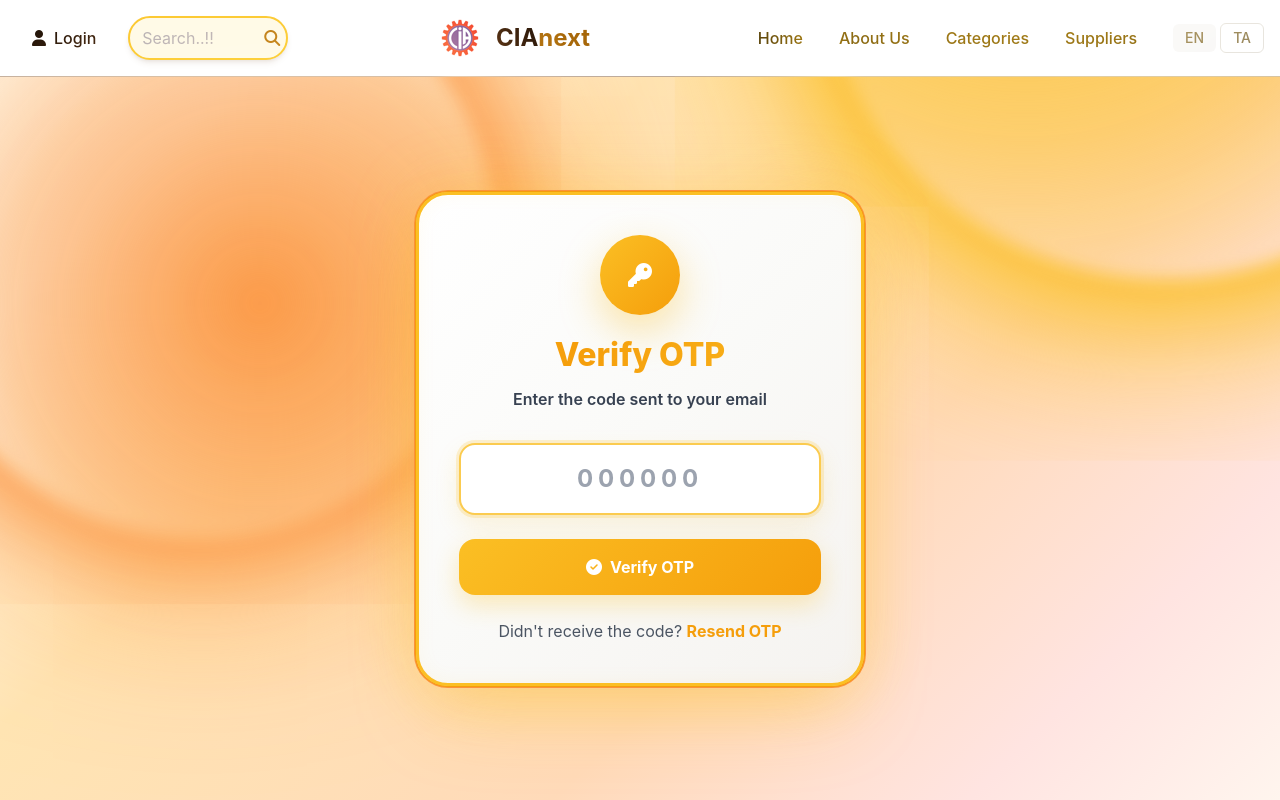
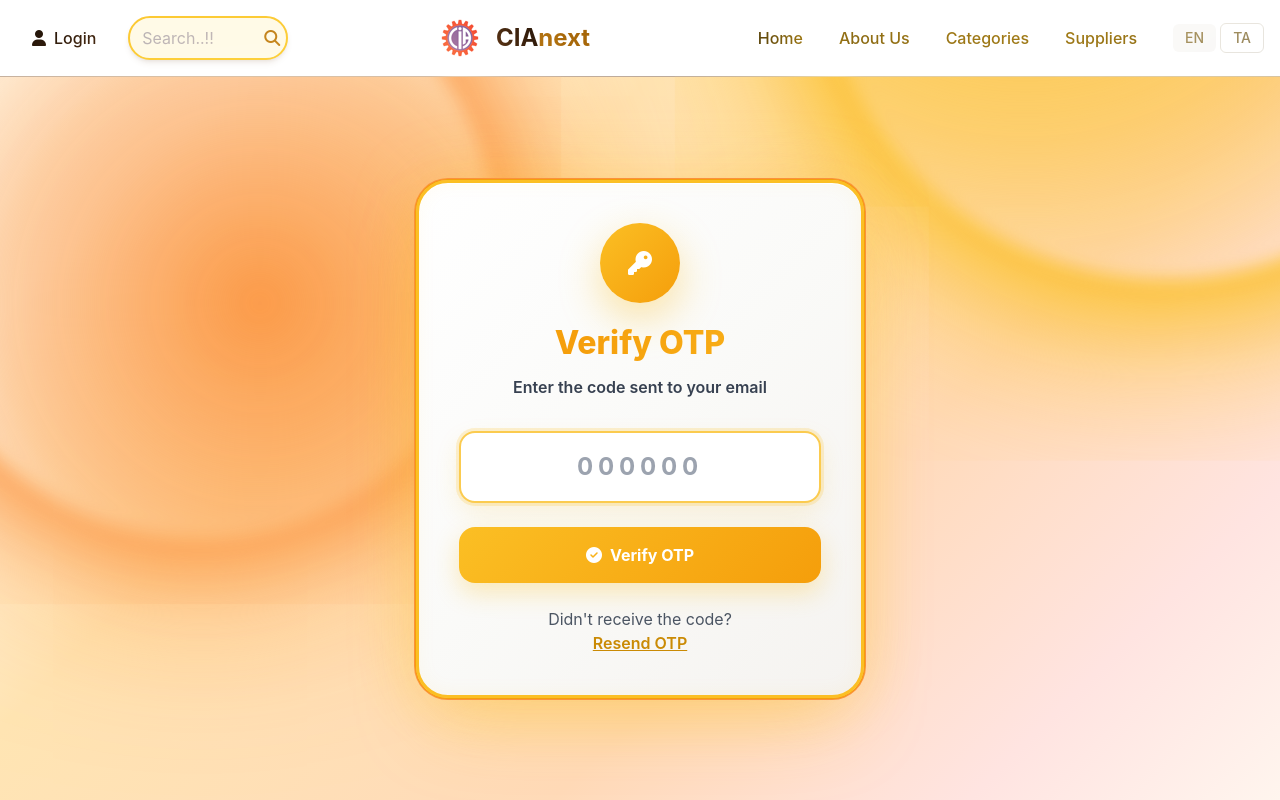
Before and after one commit to techspire01/ciadev, a Django app: page /verify-otp/ in a window 1280 px wide. Run offline with Django 5.2, Linux system fonts and the light colour scheme; some libraries are stand-ins or nearby versions.

Commit message:
Fix OTP verification forms: add missing hidden email/user_id fields and convert resend link to POST form

```diff
--- a/app/templates/verify_edit_otp.html
+++ b/app/templates/verify_edit_otp.html
@@ -389,6 +389,9 @@
             <form method="POST" class="space-y-6">
                 {% csrf_token %}
 
+                <!-- Hidden user ID field for session persistence -->
+                <input type="hidden" name="user_id" value="{{ user.id }}">
+
                 <div class="input-group">
                     <input
                         type="text"
--- a/app/templates/verify_otp.html
+++ b/app/templates/verify_otp.html
@@ -390,6 +390,9 @@
             <form method="POST" class="space-y-6">
                 {% csrf_token %}
 
+                <!-- Hidden email field -->
+                <input type="hidden" name="email" value="{{ email }}">
+
                 <div class="input-group">
                     <input
                         type="text"
@@ -411,7 +414,11 @@
             <div class="resend-link">
                 <p class="text-gray-600">
                     Didn't receive the code?
-                    <a href="{% url 'resend_otp' %}">Resend OTP</a>
+                    <form action="{% url 'resend_otp' %}" method="POST" class="inline">
+                        {% csrf_token %}
+                        <input type="hidden" name="email" value="{{ email }}">
+                        <button type="submit" class="text-yellow-600 hover:text-yellow-700 font-semibold underline">Resend OTP</button>
+                    </form>
                 </p>
             </div>
         </div>
```
